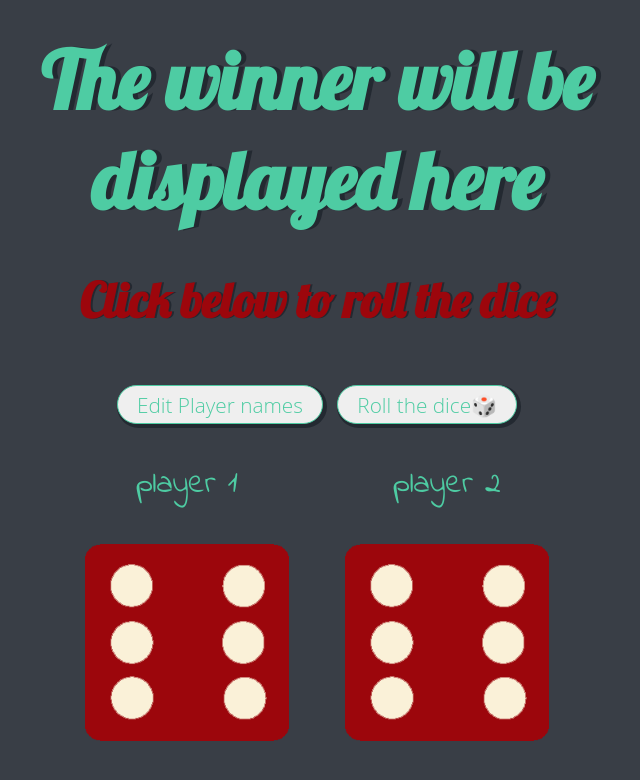
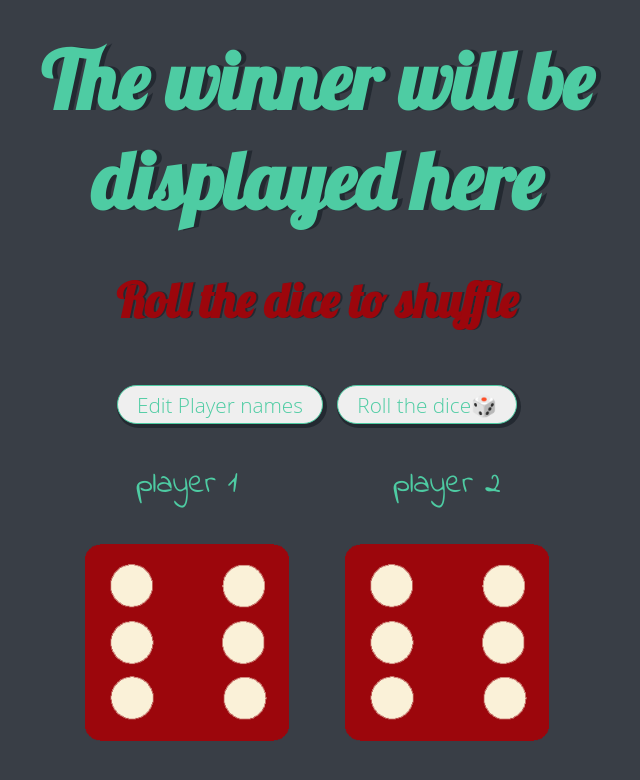
Before and after one commit to Waruhiu/Tie-Breaker, a plain HTML site: page index.html in a window 1280 px wide. Shown: the whole page, without its empty margins (323-963 px from the left). Drawn offline with Linux system fonts and the light colour scheme.

Commit message:
Add files via upload

```diff
--- a/index.html
+++ b/index.html
@@ -11,7 +11,7 @@
 
     <div class="container">
       <h1>The winner will be displayed here</h1>
-<h2>Click below to roll the dice</h2>
+<h2>Roll the dice to shuffle</h2>
 <div class="baton">
   <button class="btn" id="edit" type="button">Edit Player names</button>
 <button class="btn" id="play" type="button">Roll the dice🎲</button>
```
